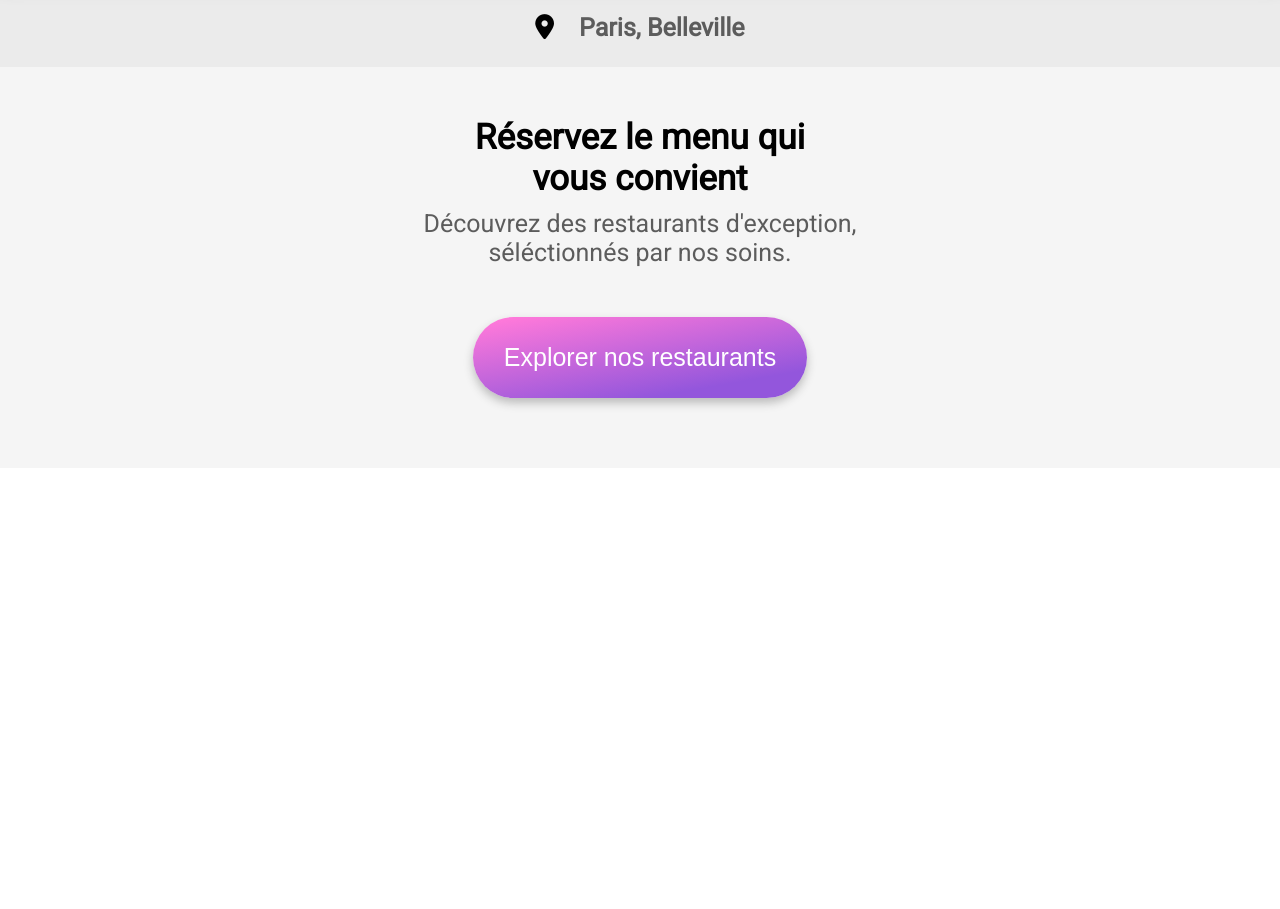
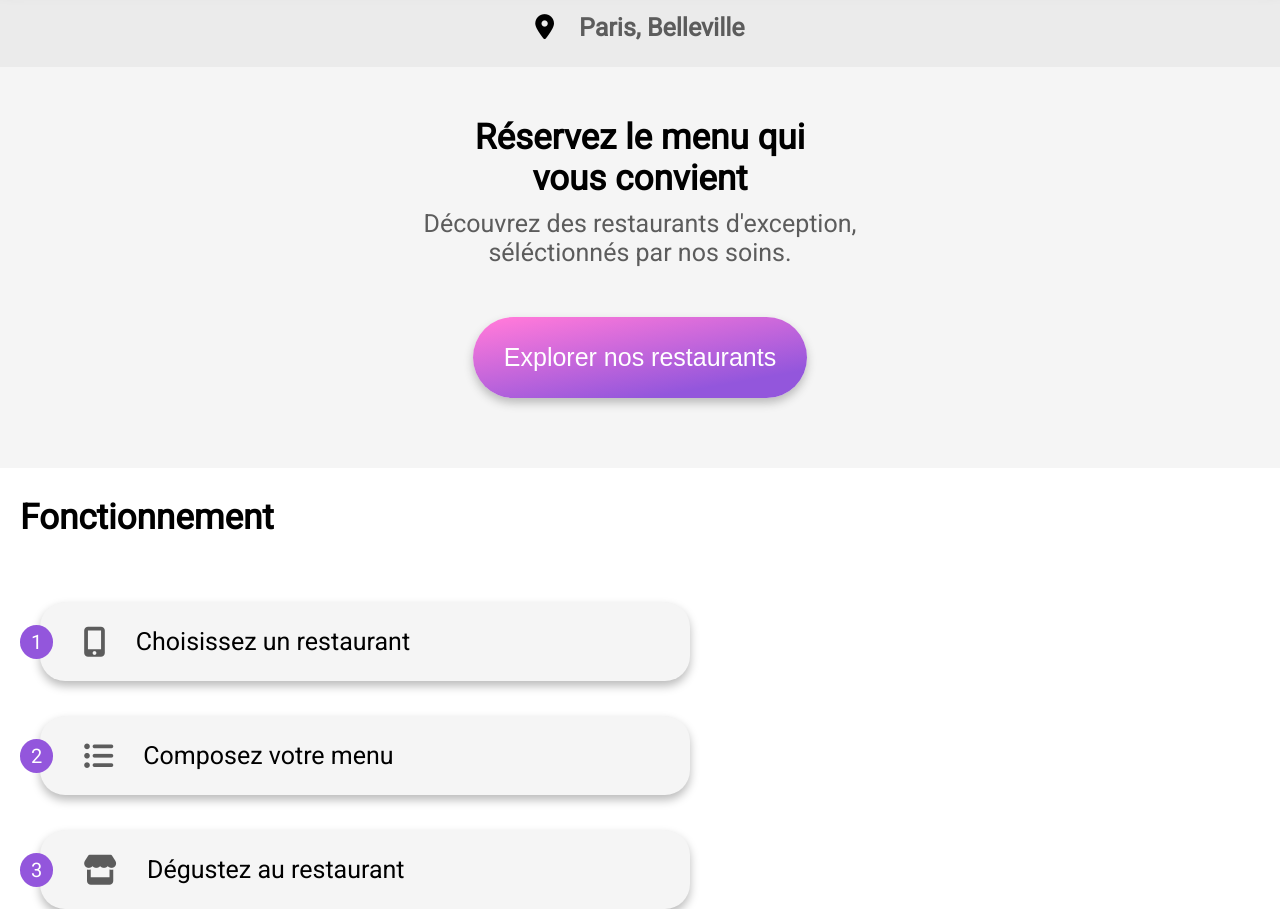
Before and after one commit to cardon-a/OC_projet-3, a website: page index.html in a window 1280 px wide. Shown: the part 85-994 px from the top of the page. Before the commit the page ends 800 px from the top, so only its background shows below. Drawn offline with Linux system fonts and the light colour scheme; a web font is replaced by a local one.

Commit message:
Ajout de la partie Fonctionnement

```diff
--- a/assets/sass/main.scss
+++ b/assets/sass/main.scss
@@ -57,6 +57,7 @@ body{
     align-items: center;
     text-align: center;
     background-color: $ultra_light_grey;
+    padding-bottom: 70px;
     &_title{
         margin: 50px 0 10px 0;
         font-size: 35px;
@@ -71,7 +72,6 @@ body{
         background: linear-gradient(170deg, $pink 5%, $purple 80%);
         border: none;
         border-radius: 50px;
-        margin-bottom: 70px;
         box-shadow: 0 5px 10px $grey;
         &_text{
             font-size: 25px;
@@ -80,3 +80,37 @@ body{
         }
     }
 }
+.function{      /* Partie Fonctionnement */
+    flex-direction: column;
+    margin-left: 20px;
+    gap: 35px;
+    &_title{
+        font-size: 35px;
+    }
+    &_card{
+        margin-left: 20px;
+        max-width: 650px;
+        align-items: center;
+        border-radius: 25px;
+        margin-right: 20px;
+        background-color: $ultra_light_grey;
+        gap: 30px;
+        box-shadow: 0 5px 10px $grey;
+        &_num{
+            margin-left: -20px;
+            background-color: $purple;
+            font-size: 20px;
+            color: $white;
+            padding: 5px 11px;
+            text-align: center;
+            border-radius: 100%;
+        }
+        &_icn{
+            font-size: 30px;
+            color: $dark_grey;
+        }
+        &_text{
+            font-size: 25px;
+        }
+    }
+}
--- a/index.html
+++ b/index.html
@@ -31,6 +31,24 @@
                 <p class="explore_btn_text">Explorer nos restaurants</p>
             </button>
         </div>
+        <div class="function flex">
+            <h2 class="function_title">Fonctionnement</h2>
+            <div class="function_card flex">
+                <span class="function_card_num">1</span>
+                <i class="fa-solid fa-mobile-screen-button function_card_icn"></i>
+                <p class="function_card_text">Choisissez un restaurant</p>
+            </div>
+            <div class="function_card flex">
+                <span class="function_card_num">2</span>
+                <i class="fa-solid fa-list-ul function_card_icn"></i>
+                <p class="function_card_text">Composez votre menu</p>
+            </div>
+            <div class="function_card flex">
+                <span class="function_card_num">3</span>
+                <i class="fa-sharp fa-solid fa-store function_card_icn"></i>
+                <p class="function_card_text">Dégustez au restaurant</p>
+            </div>
+        </div>
     </body>
 
     <footer>
```
Also changed, not shown: assets/css/style.css, 1 other file.
